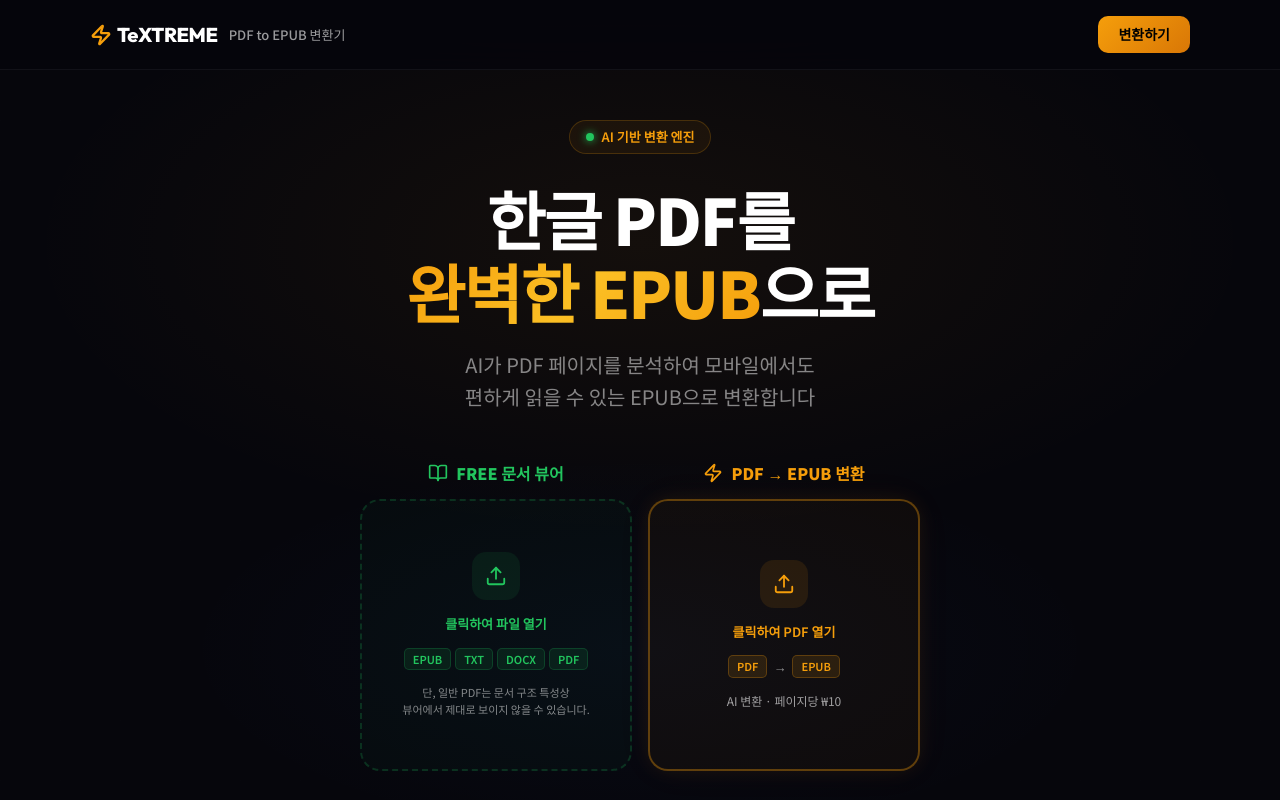
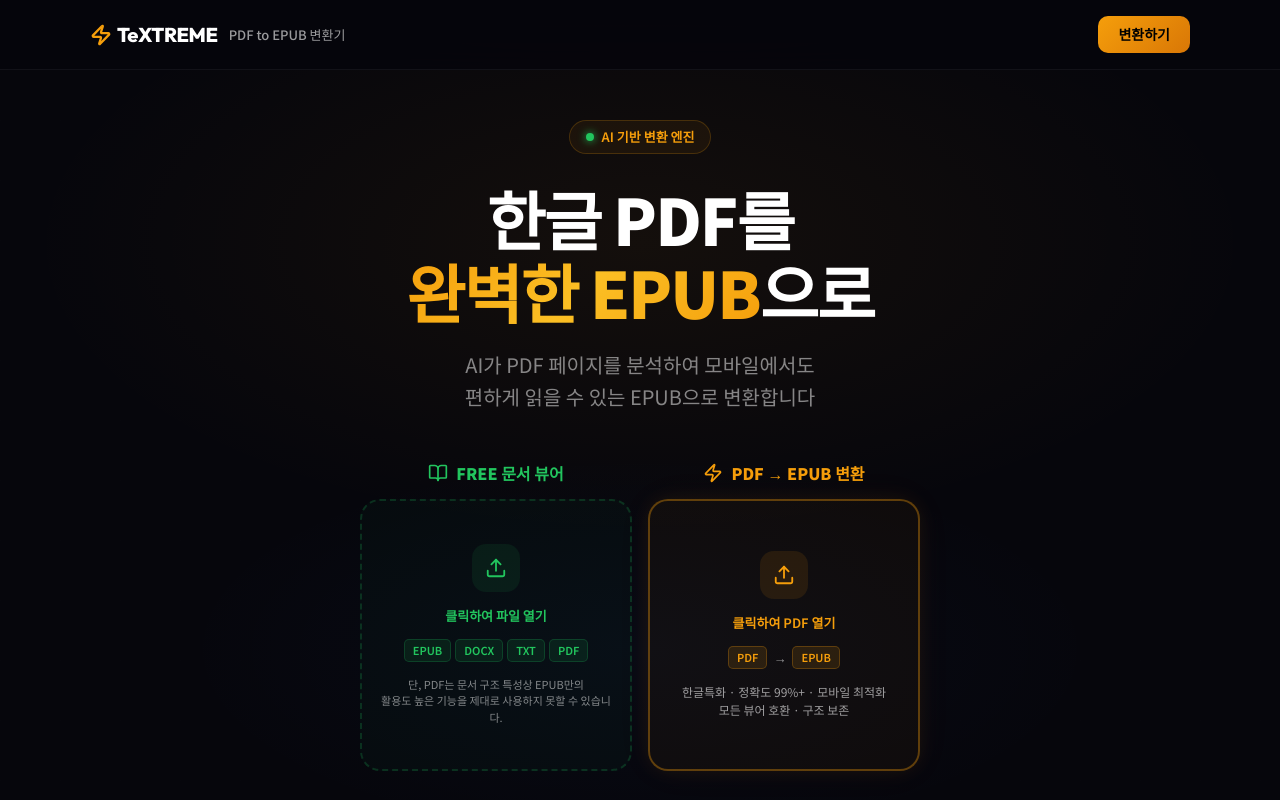
Before and after one commit to Bookfow/textreme, a Next.js app: page / in a window 1280 px wide. Shown: the top 800 px of the page. Built offline with nearby package versions, Linux system fonts and the light colour scheme.

Commit message:
PDF뷰어v3 + 히어로 박스 문구 수정

```diff
--- a/src/app/page.tsx
+++ b/src/app/page.tsx
@@ -552,12 +552,12 @@ export default function TeXTREME() {
                 클릭하여 파일 열기
               </p>
               <div style={{ display: "flex", flexWrap: "wrap", gap: 4, justifyContent: "center", marginBottom: 14 }}>
-                {["EPUB", "TXT", "DOCX", "PDF"].map(fmt => (
+                {["EPUB", "DOCX", "TXT", "PDF"].map(fmt => (
                   <span key={fmt} style={{ padding: "2px 8px", borderRadius: 5, background: "rgba(34,197,94,0.1)", border: "1px solid rgba(34,197,94,0.2)", color: "#22c55e", fontSize: 11, fontWeight: 600 }}>{fmt}</span>
                 ))}
               </div>
               <p style={{ color: "rgba(255,255,255,0.5)", fontSize: 11, lineHeight: 1.5 }}>
-                단, 일반 PDF는 문서 구조 특성상<br />뷰어에서 제대로 보이지 않을 수 있습니다.
+                단, PDF는 문서 구조 특성상 EPUB만의<br />활용도 높은 기능을 제대로 사용하지 못할 수 있습니다.
               </p>
               <input ref={viewerInputRef} type="file" accept=".epub,.txt,.docx,.pdf" style={{ display: "none" }}
                 onChange={e => { if (e.target.files?.[0]) handleFile(e.target.files[0], 'viewer') }} />
@@ -594,7 +594,7 @@ export default function TeXTREME() {
                 <span style={{ padding: "2px 8px", borderRadius: 5, background: "rgba(245,158,11,0.12)", border: "1px solid rgba(245,158,11,0.25)", color: "#F59E0B", fontSize: 11, fontWeight: 600 }}>EPUB</span>
               </div>
               <p style={{ color: "rgba(255,255,255,0.6)", fontSize: 12 }}>
-                AI 변환 · 페이지당 ₩10
+                한글특화 · 정확도 99%+ · 모바일 최적화<br />모든 뷰어 호환 · 구조 보존
               </p>
               <input ref={fileInputRef} type="file" accept=".pdf" style={{ display: "none" }}
                 onChange={e => { if (e.target.files?.[0]) handleFile(e.target.files[0]) }} />
```
